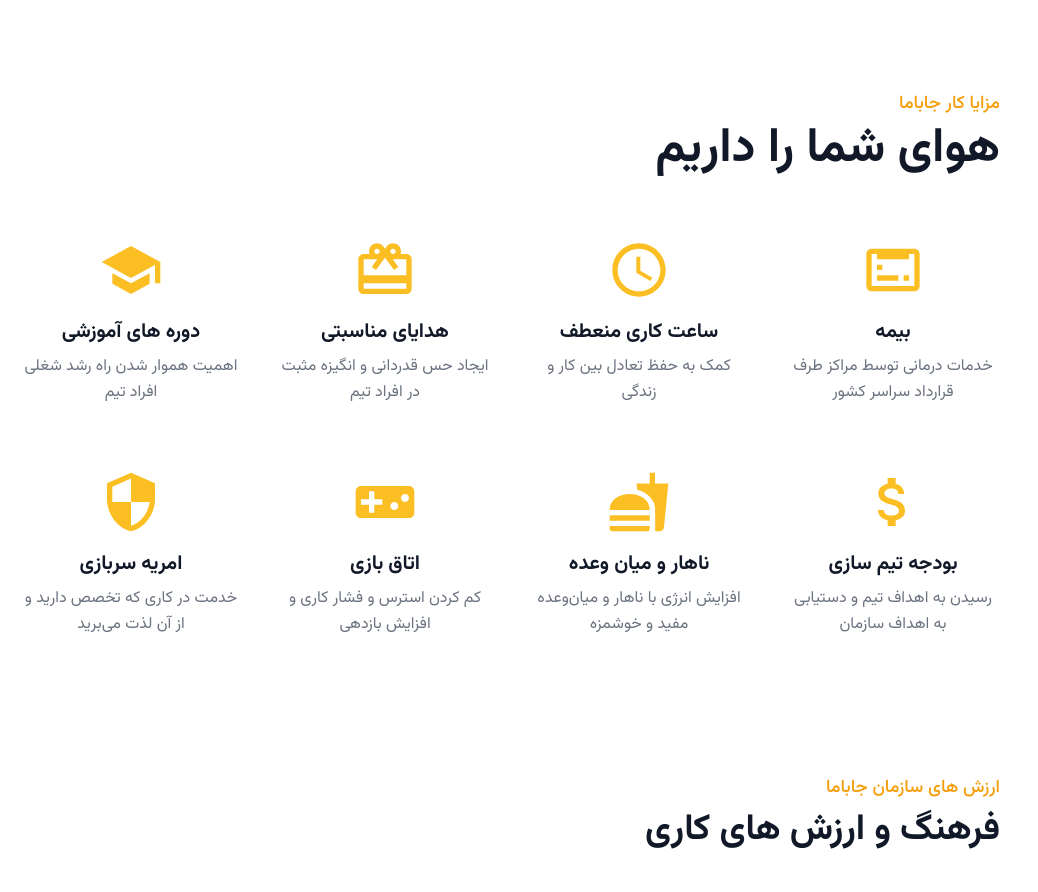
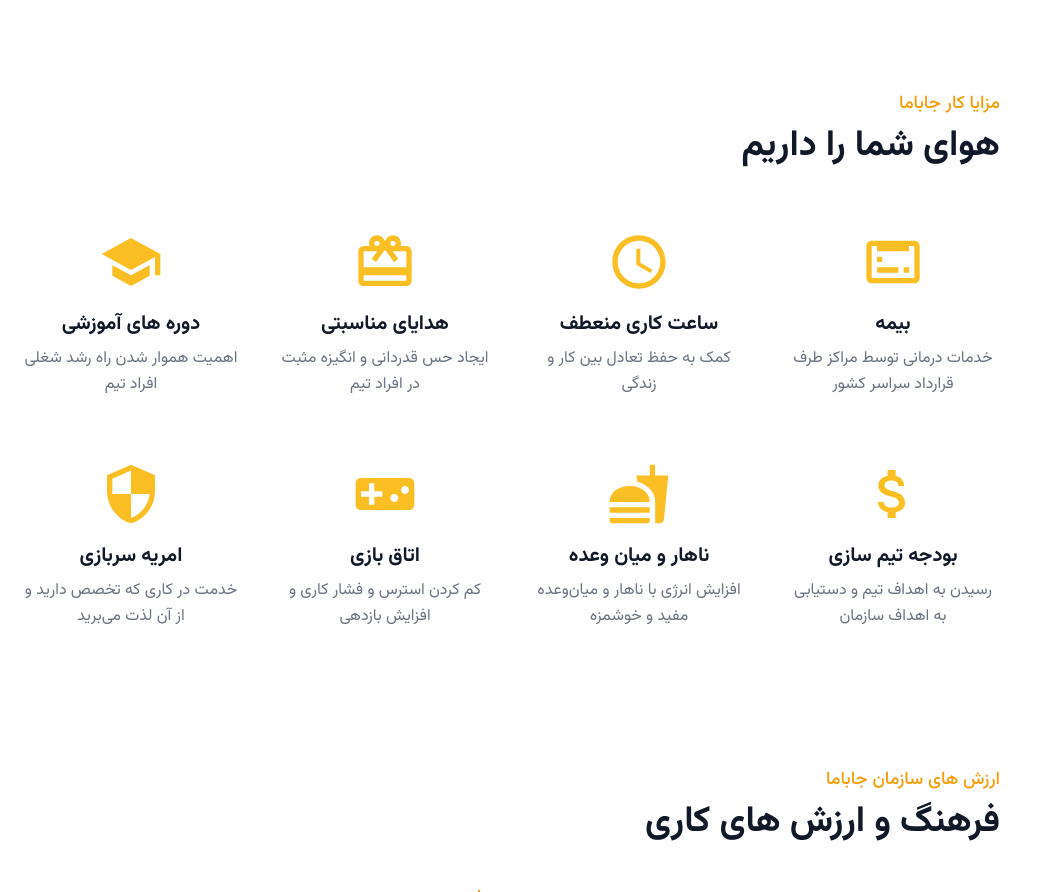
Before and after one commit to espitman/jbm-hr-life, a Nuxt app: page / in a window 1280 px wide. Shown: the part 2020-2912 px from the top of the page, without its empty margins (0-1038 px from the left). Built offline with nearby package versions, Linux system fonts and the light colour scheme.

Commit message:
style: update Benefits component header to match Value component - Change text color to amber-500 - Adjust font weight and size - Add right alignment

```diff
--- a/components/home/Benefits.vue
+++ b/components/home/Benefits.vue
@@ -3,8 +3,8 @@
     <div class="max-w-6xl mx-auto p-6" dir="rtl">
       <!-- Header -->
       <div class="mb-16 text-right">
-        <h3 class="text-lg font-medium text-amber-500 mb-2">مزایا کار جاباما</h3>
-        <h1 class="text-4xl md:text-5xl font-bold text-gray-900">هوای شما را داریم</h1>
+        <h3 class="text-lg font-medium text-amber-500 mb-2 text-right">مزایا کار جاباما</h3>
+        <h1 class="text-3xl md:text-4xl font-bold text-gray-900 mb-6 text-right">هوای شما را داریم</h1>
       </div>
 
       <!-- Benefits Grid - Top Row -->
```
